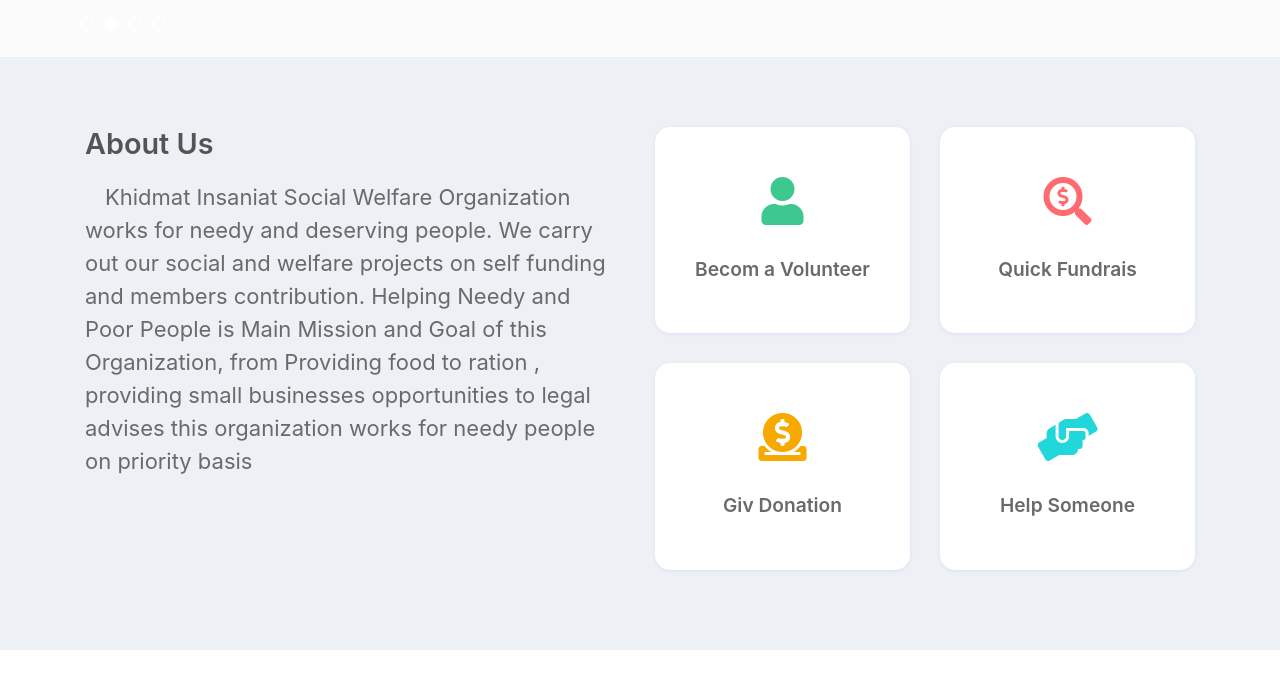
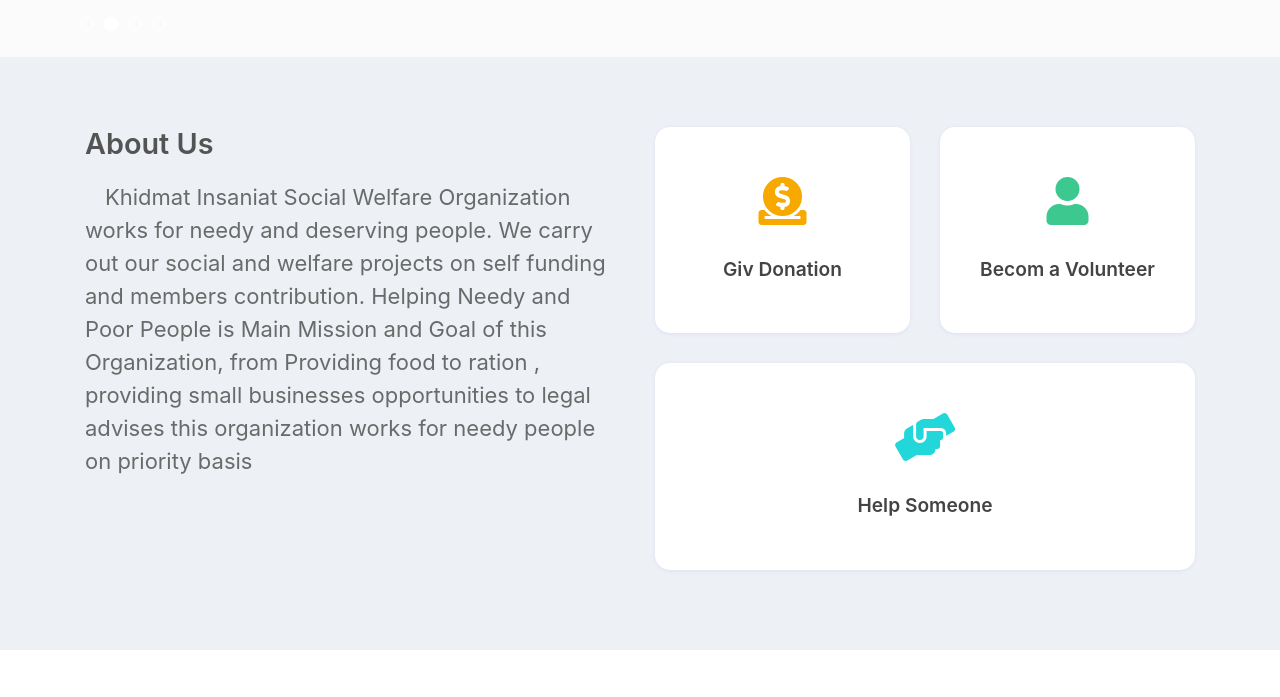
Before and after one commit to nouman26/kiswo.io, a plain HTML site: page index.html in a window 1280 px wide. Shown: the part 681-1378 px from the top of the page. Drawn offline with Linux system fonts and the light colour scheme; grey boxes are pictures that could not be loaded.

Commit message:
9th commit

```diff
--- a/index.html
+++ b/index.html
@@ -188,27 +188,21 @@
             <div class="image-part col-md-6">
                 <div class="about-quick-box row">
                     <div class="col-md-6">
-                        <div class="about-qcard">
-                           <i class="fas fa-user"></i>
-                            <p>Becom a Volunteer</p>
+                        <div class="about-qcard ">
+                           <a href="donate.html"><i class="fas fa-donate yell"></i>
+                            <p>Giv Donation</p></a>
                         </div>
                     </div>
-                     <div class="col-md-6">
-                        <div class="about-qcard ">
-                           <i class="fas fa-search-dollar red"></i>
-                            <p>Quick Fundrais</p>
+                    <div class="col-md-6">
+                        <div class="about-qcard">
+                           <a href="donate.html"><i class="fas fa-user"></i>
+                            <p>Becom a Volunteer</p></a>
                         </div>
                     </div>
-                     <div class="col-md-6">
+                     <div class="col-md-12">
                         <div class="about-qcard ">
-                           <i class="fas fa-donate yell"></i>
-                            <p>Giv Donation</p>
-                        </div>
-                    </div>
-                     <div class="col-md-6">
-                        <div class="about-qcard ">
-                           <i class="fas fa-hands-helping blu"></i>
-                            <p>Help Someone</p>
+                           <a href="donate.html"><i class="fas fa-hands-helping blu"></i>
+                            <p>Help Someone</p></a>
                         </div>
                     </div>
                 </div>
```
Also changed, not shown: about_us.html (+10 -16 lines).
